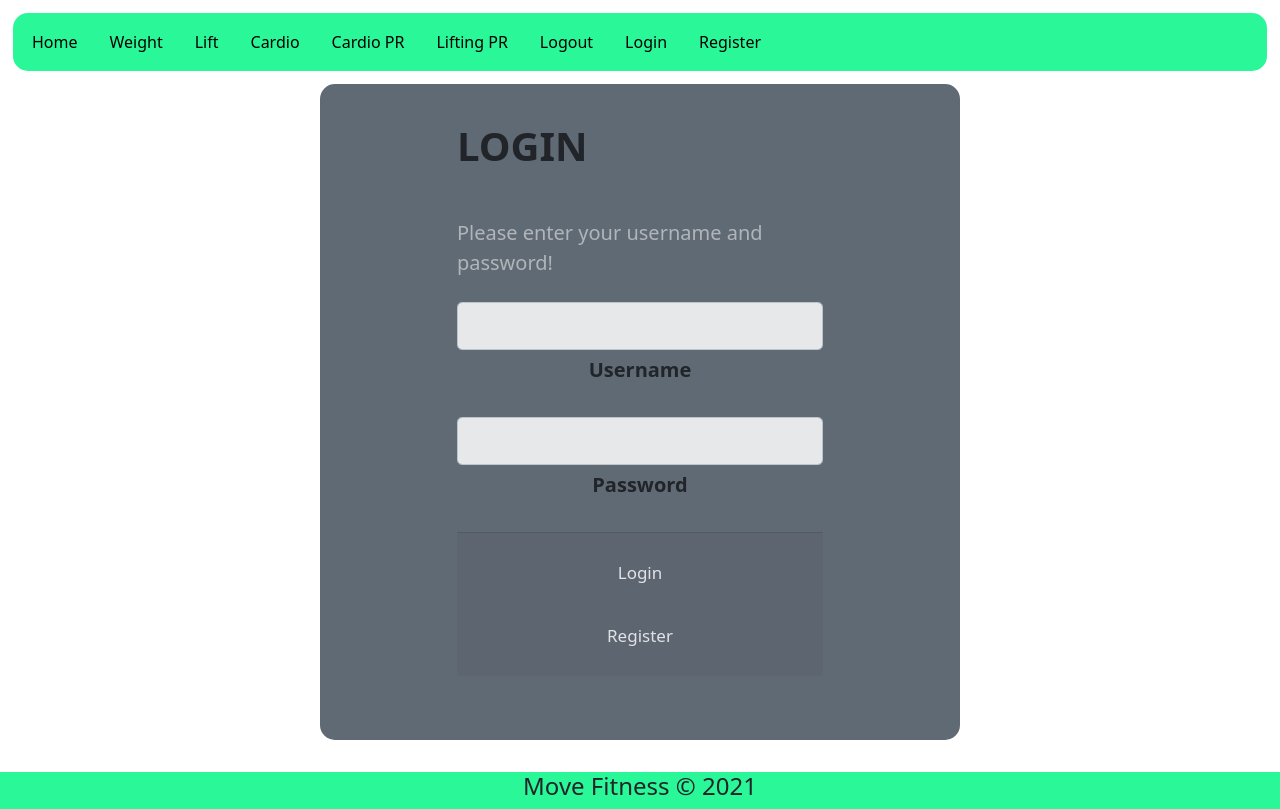
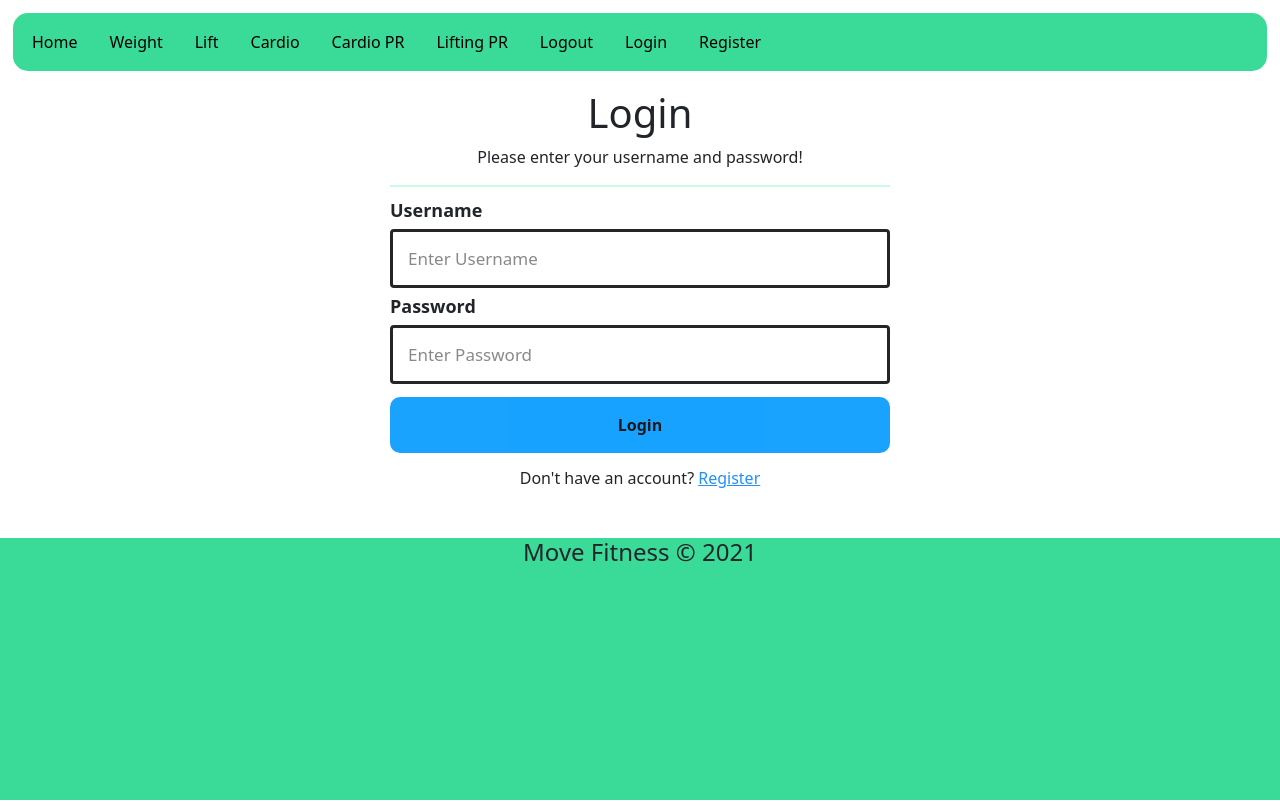
Before and after one commit to Ben-Fisch/Capstone_Frontend, a React (Create React App) app: page /Login in a window 1280 px wide. Built offline with nearby package versions, Linux system fonts and the light colour scheme.

Commit message:
Changed register and login forms and styling

```diff
--- a/src/components/Footer/Footer.css
+++ b/src/components/Footer/Footer.css
@@ -1,7 +1,7 @@
 .footer {
-    background-color: hsl(152, 94%, 57%);
+    background-color: #3adb98;
     width: 100%;
-    box-shadow: 0 50vh 0 50vh hsl(152, 94%, 57%) ;
+    box-shadow: 0 50vh 0 50vh #3adb98 ;
     text-align: center;
     margin-top: 2em;
 }
--- a/src/components/Login/Login.css
+++ b/src/components/Login/Login.css
@@ -1,81 +1,58 @@
-/* style the container */
-.container {
-    max-width: 50%;
-    display: flex;
-    position: relative;
-    border-radius: 15px;
-    background-color: #606a74;
-    padding: 2.5% 0 5% 0;
-    justify-content: center;
-    column-count: 1;
-    column-width: auto;
-  }
+* {
+    box-sizing: border-box;
+}
 
-  /* style inputs and link buttons */
-  input,
-  .btn {
-    width: 100%;
-    padding: 5%;
-    border: none;
-    border-radius: 4px;
-    margin: 5px 0;
-    opacity: 0.85;
-    display: inline-block;
-    font-size: 17px;
-    line-height: 20px;
-    text-decoration: none; /* remove underline from anchors */
-  }
-
-  input:hover,
-  .btn:hover {
-    opacity: 1;
-  }
+.container{
+    padding-top: 5px;
+    padding-left: 25%;
+    padding-right: 25%;
+    background-color: white;
 
 
-  /* style the submit button */
-  .LoginButton[type="submit"] {
-    background-color: #4caf50;
-    color: white;
+}
+input[type=text], input[type=password] {
+    width: 100%;
+    padding: 15px;
+    margin: 5px 0 5px 0;
+    display: inline-block;
+    border: solid;
+    /* border-color: hsl(152, 94%, 57%); */
+    background: white;
+}
+input[type=text]:focus, input[type=password]:focus {
+    background-color: #ddd;
+    outline: solid;
+    outline-color: hsl(152, 94%, 57%);
+}
+hr {
+    border: 1px solid hsl(152, 94%, 57%);
+    margin-bottom: 10px;
+}
+label{
+    font-weight: 600;
+}
+.loginheader {
+    text-align: center;
+}
+.loginbtn {
+    background-color: rgb(0, 153, 255);
+    color: black;
+    padding: 16px 20px;
+    margin: 8px 0;
+    border: none;
     cursor: pointer;
-    width: auto;
-    position: relative;
-  }
+    width: 100%;
+    opacity: 0.9;
+    border-radius: 10px;
+    font-weight: 700;
+}
 
-  .LoginButton[type="submit"]:hover {
-    background-color: #45a049;
-    color:black;
-    cursor: pointer;
-    width: auto;
-    transform: scale(1);
-    position: relative;
-  }
-
-  /* style the submit button */
-  .button[type="submit"] {
-    background-color: #4caf50;
-    color: black;
-    cursor: pointer;
-    width: auto;
-    position: relative;
-  }
-
-  .button[type="submit"]:hover {
-    background-color: #45a049;
-    color:black;
-    cursor: pointer;
-    width: auto;
-    transform: scale(1);
-    position: relative;
-  }
-
-  .col {
-    float: right;
-    width: 100%;
-    margin: auto;
-    padding: 0 5%;
-    margin-top: 6px;
-  }
-
-  .form-outline{
+.action{
     text-align: center;
-  }
+}
+a {
+    color: dodgerblue;
+}
+.register {
+    text-align: center;
+}
--- a/src/components/Login/Login.jsx
+++ b/src/components/Login/Login.jsx
@@ -37,40 +37,39 @@ class Login extends Component {
     render() {
         return (
 
+
+                <form onSubmit={this.handleSubmit}>
                         <div className="container">
-
-            <form onSubmit={this.handleSubmit} className="form-signin">
-                    <div className="row">
-                        <div className="col">
-                            <div>
-                            <h1 className="fs-1 fw-bold mb-5 text-uppercase">Login</h1>
+                            <h1 className="loginheader">Login</h1>
+                            <p className="action">Please enter your username and password!</p>
+                            <hr />
+                            <div >
+                                <label for="username">Username</label>
+                                <input type="text" name= "username" placeholder="Enter Username" id="username" onChange={this.handleChange} value={this.state.username}  />
                             </div>
-                            <p className="fs-5 text-white-50 mb-4">Please enter your username and password!</p>
-
-                            <div className="form-outline form-white mb-4">
-                                <input type="text" name= "username" id="typeUsernameX" class="form-control form-control-lg" onChange={this.handleChange} value={this.state.username}  />
-                                <label className="form-label fs-5 fw-bold" for="typeUsernameX">Username</label>
+                            <div >
+                                <label for="password" >Password</label>
+                                <input type="password" name= "password" placeholder="Enter Password" id="password" onChange={this.handleChange} value={this.state.password} />
                             </div>
 
-                            <div className="form-outline form-white mb-4">
-                                <input type="password" name= "password" id="typePasswordX" class="form-control form-control-lg" onChange={this.handleChange} value={this.state.password} />
-                                <label className="form-label fs-5 fw-bold" for="typePasswordX">Password</label>
+                            <div >
+                                <div>
+                                    <button type="submit" className="loginbtn">Login</button>
                                 </div>
-                            <div className="card-footer">
-                            <div>
-                            <button className="btn btn-outline-light btn-lg" type="submit">Login</button>
+                                <div className="container register">
+                                    <p>Don't have an account? <a href="/Register">Register</a> </p>
                                 </div>
-                                <Link to ='/Register'>
-                                    <button className="btn btn-outline-light btn-lg" type="submit">Register</button>
-                                </Link>
+
+
+
+
                             </div>
-                        </div>
+
 
                         </div>
 
                 </form>
 
-        </div>
 
 
         )
--- a/src/components/NavBar/NavBar.css
+++ b/src/components/NavBar/NavBar.css
@@ -10,7 +10,7 @@ ul {
     padding: .25%;
     border-radius: 15px;
     overflow: hidden;
-    background-color: hsl(152, 94%, 57%);
+    background-color: #3adb98;
     float:none;
 }
 nav {
@@ -68,25 +68,3 @@ input:hover,
  .btn:hover {
     opacity: 1;
 }
-
-/* style the submit button */
-button[type="button"] {
-    border-radius: 10px;
-    padding: 6px 5px 5px 18px;
-    background-color: #567956;
-    color: black;
-    cursor: pointer;
-    width: 60px;
-    height: auto;
-}
-
-button[type="submit"]:hover {
-    background-color: #45a049;
-    width: 50px;
-    border-radius: 10px;
-    padding: 6px 5px 5px 18px;
-    color: white;
-    cursor: pointer;
-    width: 60px;
-    height: auto;
-}
--- a/src/components/Register/Register.css
+++ b/src/components/Register/Register.css
@@ -1,65 +1,55 @@
+* {
+    box-sizing: border-box;
+}
+
+.container{
+    padding-top: 5px;
+    padding-left: 25%;
+    padding-right: 25%;
+    background-color: white;
 
 
-.container {
-    max-width: 50%;
-    display: flex;
-    position: relative;
-    border-radius: 15px;
-    background-color: #606a74;
-    padding: 2.5% 0 5% 0;
-    justify-content: center;
-    column-count: 1;
-    column-width: auto;
-  }
+}
+input[type=text], input[type=password] {
+    width: 100%;
+    padding: 15px;
+    margin: 5px 0 5px 0;
+    display: inline-block;
+    border: solid;
 
-  /* style inputs and link buttons */
-  input,
-  .btn {
+    background: white;
+}
+input[type=text]:focus, input[type=password]:focus {
+    background-color: #ddd;
+    outline: solid;
+    outline-color: hsl(152, 94%, 57%);
+}
+hr {
+    border: 1px solid hsl(152, 94%, 57%);
+    margin-bottom: 10px;
+}
+label{
+    font-weight: 600;
+}
+
+.registerbtn {
+    background-color: rgb(0, 153, 255);
+    color: black;
+    padding: 16px 20px;
+    margin: 8px 0;
+    border: none;
+    cursor: pointer;
     width: 100%;
-    padding: 5%;
-    border: none;
-    border-radius: 4px;
-    margin: 5px 0;
-    opacity: 0.85;
-    display: inline-block;
-    font-size: 17px;
-    line-height: 20px;
-    text-decoration: none; /* remove underline from anchors */
-  }
-
-  input:hover,
-  .btn:hover {
+    opacity: 0.9;
+    border-radius: 10px;
+    font-weight: 700;
+}
+.registerbtn:hover {
     opacity: 1;
-  }
-
-
-  /* style the submit button */
-  .button[type="submit"] {
-    background-color: hsl(152, 94%, 57%);
-    color: white;
-    cursor: pointer;
-    width: auto;
-    position: relative;
-  }
-
-  .button[type="submit"]:hover {
-    background-color: hsl(152, 94%, 57%);
-    color:black;
-    cursor: pointer;
-    width: auto;
-    transform: scale(1);
-    position: relative;
-  }
-
-
-  .col {
-    float: right;
-    width: 100%;
-    margin: auto;
-    padding: 0 5%;
-    margin-top: 6px;
-  }
-
-  .form-outline{
+}
+.registerheader {
     text-align: center;
-  }
+}
+.action{
+    text-align: center;
+}
--- a/src/components/Register/Register.jsx
+++ b/src/components/Register/Register.jsx
@@ -44,42 +44,43 @@ class Register extends Component {
     render() {
         return (
 
-<div className="container">
-   <form onSubmit={this.handleSubmit} className="form-signup">
-        <div className="row">
-            <div className="col">
+            <div    >
+                <form className="container" onSubmit={this.handleSubmit} >
+                        <div >
+                            <div >
                                 <div>
-                  <h1 class="fs-1 fw-bold mb-5 text-uppercase">Register</h1>
-                  <p class="fs-5 text-white-50 mb-4">Please enter registration information</p>
+                                <h1 className="registerheader">Register</h1>
+                                <p className="action">Please fill in this form to create an account.</p>
+                                <hr />
                                 </div>
 
-                <div class="form-outline form-white mb-2">
-                  <input type="text" name = "first_name" id="typeFirstNameX" class="form-control form-control-lg" onChange={this.handleChange} value={this.state.first_name} />
-                  <label class="form-label fs-6 fw-bold" for="typeFirstNameX">First Name</label>
+                            <div >
+                                <label for="first_name" >First Name</label>
+                                <input type="text" name = "first_name" placeholder="Enter First Name" id="first_name" onChange={this.handleChange} value={this.state.first_name} />
+                            </div>
+                            <div >
+                                <label for="last_name">Last Name</label>
+                                <input type="text" name = "last_name" placeholder="Enter Last Name" onChange={this.handleChange} value={this.state.last_name} />
+                            </div>
+                            <div >
+                                <label for="username">Username</label>
+                                <input type="text" name = "username" placeholder="Create Username" id="username" onChange={this.handleChange} value={this.state.username} />
+                            </div>
+                            <div >
+                                <label for="password" >Password</label>
+                                <input type="text" name = "password" minlength="8" placeholder="Create Password" id="password" onChange={this.handleChange} value={this.state.password} />
+                            </div>
+                            <div >
+                                <label for="email">Email</label>
+                                <input type="text" name = "email" placeholder="Enter Email" id="email" onChange={this.handleChange} value={this.state.email} />
+                            </div>
+                            <div >
+                                <label for="middle_name">Middle Name</label>
+                                <input type="text" name = "middle_name" placeholder="Enter Middle Name" id="middle_name"  onChange={this.handleChange} value={this.state.middle_name} />
                             </div>
 
-                <div class="form-outline form-white mb-2">
-                  <input type="text" name = "last_name" id="typeLastNameX" class="form-control form-control-lg" onChange={this.handleChange} value={this.state.last_name} />
-                  <label class="form-label fs-6 fw-bold" for="typeLastNameX">Last Name</label>
-                </div>
-                <div class="form-outline form-white mb-2">
-                  <input type="text" name = "username" id="typeUserNameX" class="form-control form-control-lg" onChange={this.handleChange} value={this.state.username} />
-                  <label class="form-label fs-6 fw-bold" for="typeUserNameX">User Name</label>
-                </div>
-                <div class="form-outline form-white mb-2">
-                  <input type="text" name = "password" minlength="8" id="typePasswordX" class="form-control form-control-lg" onChange={this.handleChange} value={this.state.password} />
-                  <label class="form-label fs-6 fw-bold" for="typePasswordX">Password</label>
-                </div>
-                <div class="form-outline form-white mb-2">
-                  <input type="text" name = "email" id="typeEmailX" class="form-control form-control-lg" onChange={this.handleChange} value={this.state.email} />
-                  <label class="form-label fs-6 fw-bold" for="typeEmailX">Email</label>
-                </div>
-                <div class="form-outline form-white mb-4">
-                  <input type="text" name = "middle_name" id="typeMiddleNameX" class="form-control form-control-lg" onChange={this.handleChange} value={this.state.middle_name} />
-                  <label class="form-label fs-6 fw-bold" for="typeMiddleNameX">Middle Name</label>
-                </div>
-                <div class="card-footer">
-                    <button class="btn btn-outline-light btn-lg" type="submit">Register</button>
+                            <div >
+                                <button type="submit" className="registerbtn">Register</button>
                             </div>
                             </div>
                         </div>
```
Lines whose indentation alone changed are shown as unchanged.
